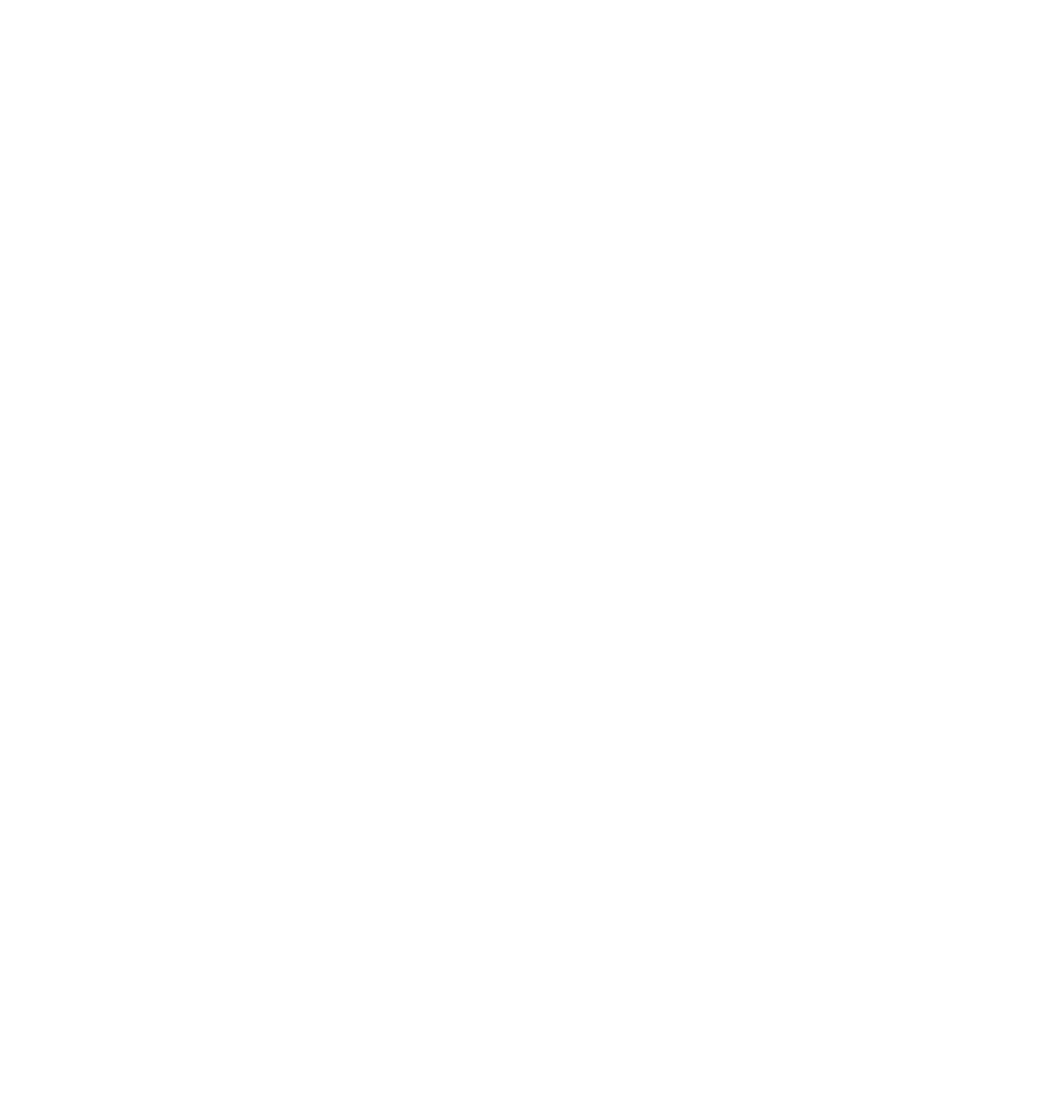
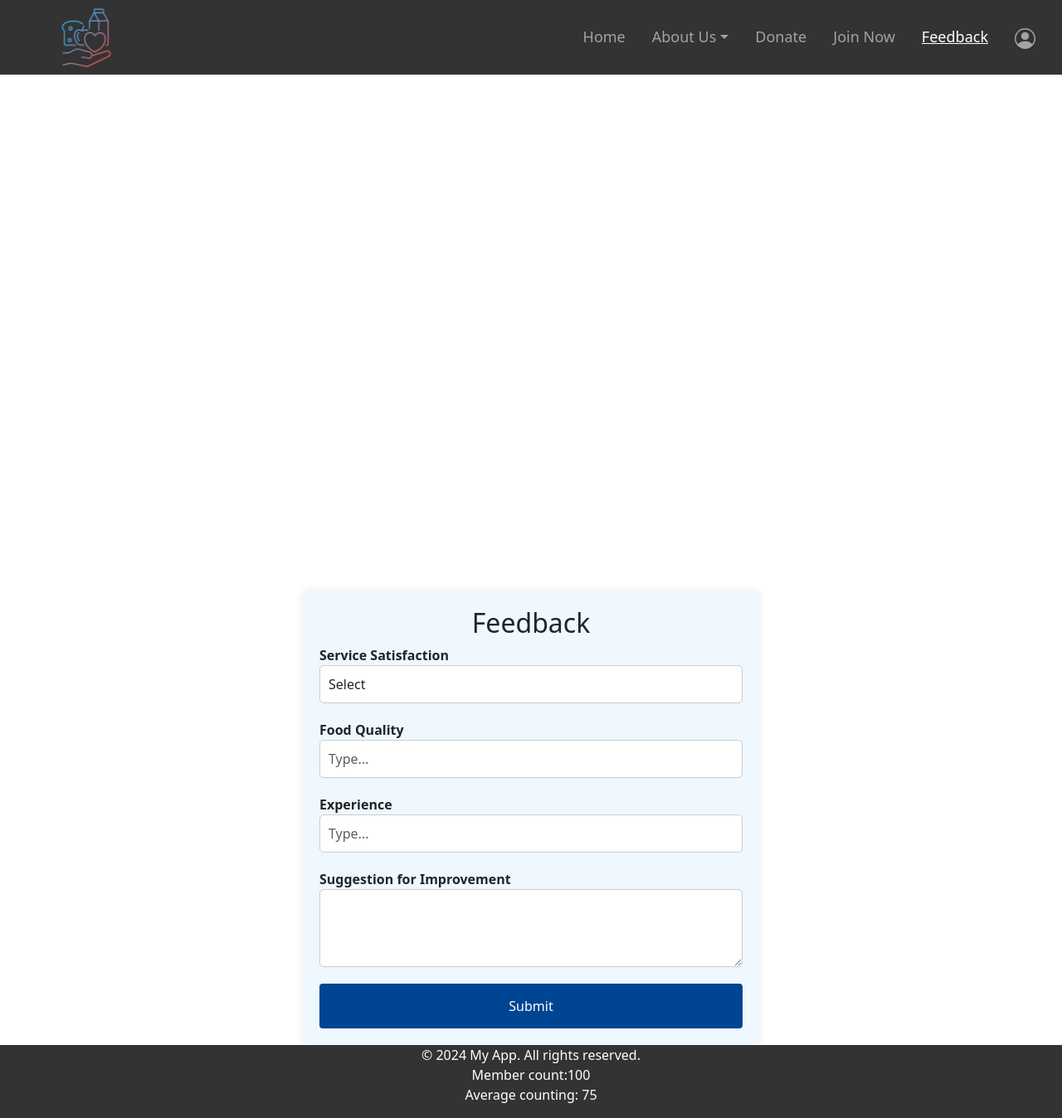
Before and after one commit to Jyoti-Technosoft/feast-forward, a React (Create React App) app: page /feedback in a window 1280 px wide. Before the commit this address had no page. Shown: the whole page at 83% size. Before the commit the page ends 800 px from the top, so only its background shows below. Built offline with nearby package versions, Linux system fonts and the light colour scheme.

Commit message:
Create Feedback form

```diff
--- a/src/App.js
+++ b/src/App.js
@@ -7,6 +7,7 @@
 import AboutUs from './components/AboutUs';
 import Donate from './components/Donate';
 import JoinNow from "./components/JoinNow";
+import Feedback from "./components/Feedback";
 import './App.css';
 
 export default function App() {
@@ -19,6 +20,7 @@
           <Route element={<AboutUs />} path="/about-us"  />
           <Route element={<Donate />} path="/donate" />
           <Route element={<JoinNow />} path="/join-now" />
+          <Route element={<Feedback />} path="/feedback" />
 
       </Routes>
     </BrowserRouter>
--- /dev/null
+++ b/src/assets/styles/Feedback.css
@@ -0,0 +1,44 @@
+.feedback-form-container {
+    max-width: 550px;
+    margin: auto;
+    padding: 20px;
+    background-color: aliceblue;
+    border-radius: 8px;
+    box-shadow: 0px 0px 10px rgba(0, 0, 0, 0.1);
+  }
+
+  .feedback{
+    height: calc(100vh - 178px);
+    display: flex;
+    align-items: center;
+    justify-content: flex-start;
+  }
+
+  .Feedback-group {
+    margin-bottom: 20px;
+    .label {
+      font-weight: bold;
+    }
+  }
+
+  .Feedback-group select,
+  .Feedback-group input[type='text'],
+  .Feedback-group textarea {
+    width: 100%;
+    padding: 10px;
+    font-size: 16px;
+    border: 1px solid #ccc;
+    border-radius: 5px;
+  }
+
+  .Feedback-group select:focus,
+  .Feedback-group input[type='text']:focus,
+  .Feedback-group textarea:focus {
+    outline: none;
+    border-color: #007bff;
+    box-shadow: 0px 0px 5px rgba(0, 123, 255, 0.5);
+  }
+
+  .Contact-submit {
+    width: 100%;
+  }
--- a/src/components/AboutUs.js
+++ b/src/components/AboutUs.js
@@ -175,7 +175,7 @@
         <img className="organization-image" src={org_img2} alt="Organization" />
         <img className="organization-image" src={org_img3} alt="Organization" />
       </section>
-      {/** Contact Us section */}
+
       <section className="container-section3" id="contact-us-link">
         <Container className="Contact-form">
           <h2 className="text-center">Contact Us</h2>
--- /dev/null
+++ b/src/components/Feedback.js
@@ -0,0 +1,85 @@
+import React, { useState } from 'react';
+import { Form, Button } from 'react-bootstrap';
+import '../assets/styles/Feedback.css';
+import Header from "../components/Header";
+import Footer from "./Footer";
+
+const Feedback = () => {
+  const [formData, setFormData] = useState({
+    satisfaction: '',
+    foodQuality: '',
+    experience: '',
+    suggestion: '',
+  });
+
+  const handleChange = (e) => {
+    const { name, value } = e.target;
+    setFormData({ ...formData, [name]: value });
+  };
+
+  const handleSubmit = (event) => {
+    event.preventDefault();
+  };
+
+  return (
+    <div className='feedback-header'>
+    <Header />
+    <div className="feedback align-item-center"></div>
+      <div className="feedback-form-container">
+      <h2 className=" text-center">Feedback</h2>
+      <Form onSubmit={handleSubmit}>
+        <Form.Group controlId="formBasicServiceSatisfaction" className="Feedback-group">
+          <Form.Label>Service Satisfaction</Form.Label>
+          <Form.Control
+            as="select"
+            name="satisfaction"
+            value={formData.satisfaction}
+            onChange={handleChange}
+          >
+            <option value="">Select</option>
+            <option value="satisfied">Satisfied</option>
+            <option value="dissatisfied">Dissatisfied</option>
+            <option value="neutral">Neutral</option>
+          </Form.Control>
+        </Form.Group>
+        <Form.Group controlId="formBasicFoodQuality" className="Feedback-group">
+          <Form.Label>Food Quality</Form.Label>
+          <Form.Control
+            type="text"
+            placeholder="Type..."
+            name="foodQuality"
+            value={formData.foodQuality}
+            onChange={handleChange}
+          />
+        </Form.Group>
+        <Form.Group controlId="formBasicExperience" className="Feedback-group">
+          <Form.Label>Experience</Form.Label>
+          <Form.Control
+            type="text"
+            placeholder="Type..."
+            name="experience"
+            value={formData.experience}
+            onChange={handleChange}
+          />
+        </Form.Group>
+        <Form.Group controlId="formBasicSuggestion" className="Feedback-group">
+          <Form.Label>Suggestion for Improvement</Form.Label>
+          <Form.Control
+            as="textarea"
+            rows={3}
+            name="suggestion"
+            value={formData.suggestion}
+            onChange={handleChange}
+          />
+        </Form.Group>
+        <Button variant="primary" className="Contact-submit" type="submit">
+          Submit
+        </Button>
+      </Form>
+    </div>
+    <Footer />
+    </div>
+  );
+};
+
+export default Feedback;
--- a/src/components/Header.js
+++ b/src/components/Header.js
@@ -13,22 +13,6 @@
   const navigate = useNavigate();
   const location = useLocation();
   const [show, setShow] = useState(false);
-  // const [isSticky, setIsSticky] = useState(false);
-
-  // useEffect(() => {
-  //   const handleScroll = () => {
-  //     if (window.scrollY > 0) {
-  //       setIsSticky(true);
-  //     } else {
-  //       setIsSticky(false);
-  //     }
-  //   };
-
-  //   window.addEventListener("scroll", handleScroll);
-  //   return () => {
-  //     window.removeEventListener("scroll", handleScroll);
-  //   };
-  // }, []);
 
   const handleLogout = () => {
     setShow(true);
@@ -138,6 +122,16 @@
                 Join Now
               </NavLink>
             </li>
+            <li className="nav-item">
+              <NavLink
+                to="/feedback"
+                className={({ isActive }) =>
+                  isActive ? "nav-link active" : "nav-link"
+                }
+              >
+                Feedback
+              </NavLink>
+            </li>
             <li className="nav-item dropdown user-info">
               <Dropdown>
                 <Dropdown.Toggle as="div" className="nav-link dropdown-toggle">
```
Lines whose indentation alone changed are shown as unchanged.
